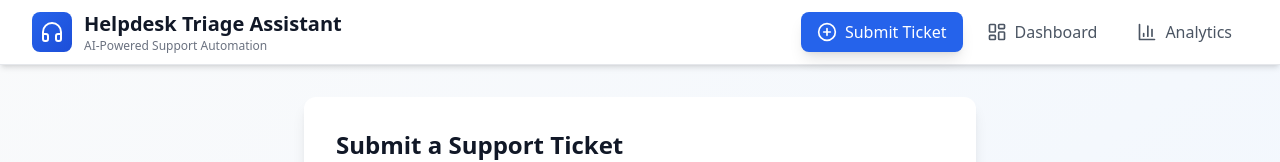
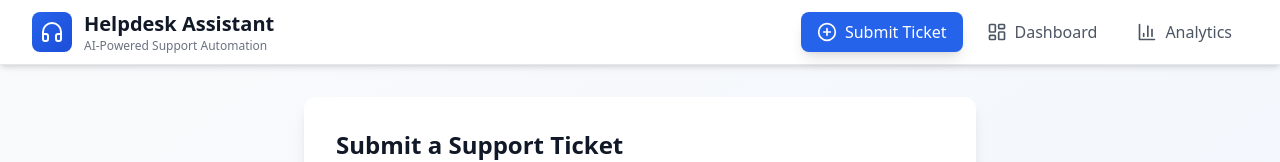
Before and after one commit to chee-19/ticket, a React (Vite) app: page / in a window 1280 px wide. Shown: the top 162 px of the page. Built offline with nearby package versions, Linux system fonts and the light colour scheme; no server answers.

Commit message:
Updated App.tsx

```diff
--- a/src/App.tsx
+++ b/src/App.tsx
@@ -19,7 +19,7 @@ function App() {
                 <Headphones className="w-6 h-6 text-white" />
               </div>
               <div>
-                <h1 className="text-xl font-bold text-gray-900">Helpdesk Triage Assistant</h1>
+                <h1 className="text-xl font-bold text-gray-900">Helpdesk Assistant</h1>
                 <p className="text-xs text-gray-500">AI-Powered Support Automation</p>
               </div>
             </div>
```
